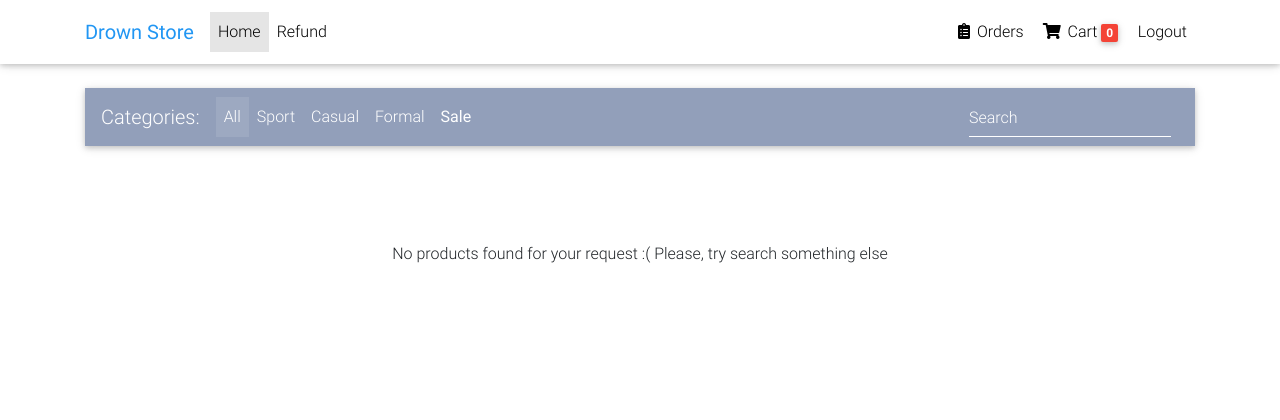
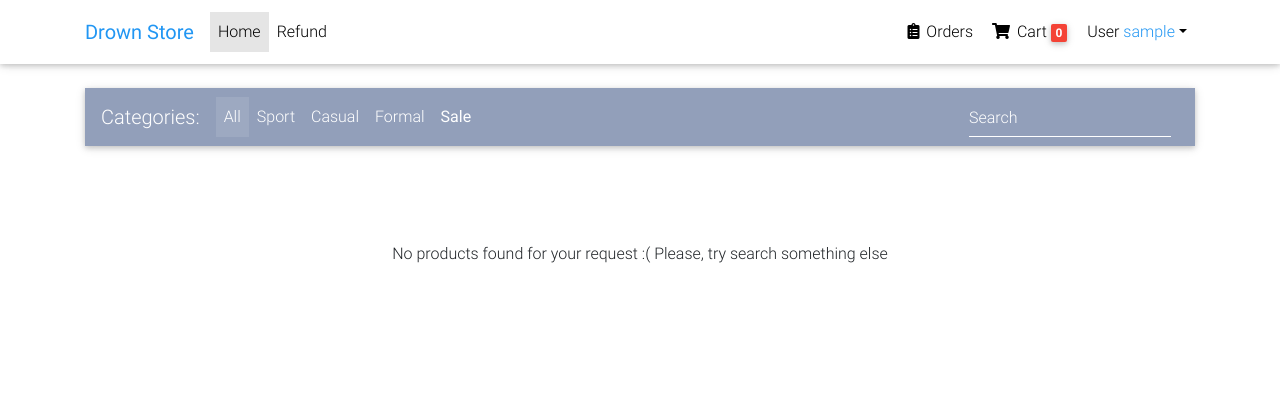
Before and after one commit to RedBullDogE/drown-store-ecommerce, a Django app: page / in a window 1280 px wide. Shown: the top 420 px of the page. Run offline with Django 3.2, Linux system fonts and the light colour scheme; the visitor is signed in with stand-in values (Sample User, id 1); data that the repository does not hold is empty; some libraries are stand-ins or nearby versions.

Commit message:
Change settings for production; update navbar with username

```diff
--- a/djecommerce/settings.py
+++ b/djecommerce/settings.py
@@ -6,7 +6,7 @@ DEBUG = True
 BASE_DIR = os.path.dirname(os.path.dirname(os.path.abspath(__file__)))
 SECRET_KEY = os.getenv('SECRET_KEY')
 STRIPE_SECRET_KEY = os.getenv('STRIPE_SECRET_KEY')
-ALLOWED_HOSTS = []
+ALLOWED_HOSTS = ['www.djangoapptest.gq', 'djangoapptest.gq', 'localhost']
 
 INSTALLED_APPS = [
     'django.contrib.admin',
@@ -84,7 +84,6 @@ DATABASES = {
 
 if ENVIRONMENT == 'production':
     DEBUG = False
-    SECRET_KEY = os.getenv('SECRET_KEY')
     SESSION_COOKIE_SECURE = True
     SECURE_BROWSER_XSS_FILTER = True
     SECURE_CONTENT_TYPE_NOSNIFF = True
--- a/templates/navbar.html
+++ b/templates/navbar.html
@@ -51,10 +51,19 @@
                         <span class="badge red z-depth-1 mr-1"> {{ request.user|item_count }} </span>
                     </a>
                 </li>
-                <li class="nav-item">
-                    <a class="nav-link waves-effect" href="{% url 'account_logout' %}">
-                        <span class="clearfix d-none d-sm-inline-block">Logout</span>
-                    </a>
+                <li class="nav-item dropdown">
+                    <a class="nav-link dropdown-toggle" id="navbarDropdownMenuLink" data-toggle="dropdown"
+                      aria-haspopup="true" aria-expanded="false">User <span class="blue-text">{{ request.user.username }}</span></a>
+                    <div class="dropdown-menu dropdown-primary" aria-labelledby="navbarDropdownMenuLink">
+                        <a class="dropdown-item" href="#">
+                            <i class="fas fa-user"></i>
+                            Profile
+                        </a>
+                        <a class="dropdown-item" href="{% url 'account_logout' %}">
+                            <i class="fas fa-sign-out-alt"></i>
+                            Logout
+                        </a>
+                    </div>
                 </li>
                 {% else %}
                 <li class="nav-item">
```
